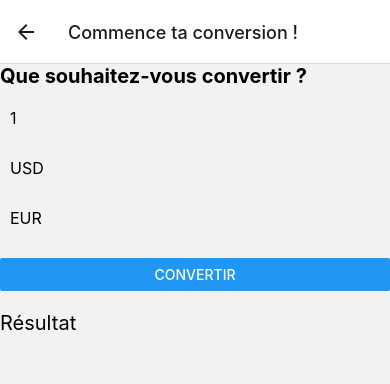
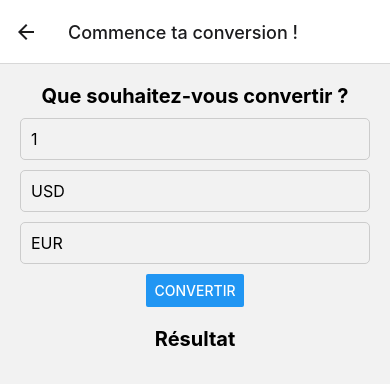
Before and after one commit to Zakaria-z/M1-Mobile, a React Native app: screen /Conversion in a window 390 px wide. Shown: the top 384 px of the page. Built offline with nearby package versions, Linux system fonts and the light colour scheme.

Commit message:
Modification front

```diff
--- a/package.json
+++ b/package.json
@@ -42,7 +42,7 @@
     "metro-react-native-babel-preset": "0.73.7",
     "prettier": "^2.4.1",
     "react-test-renderer": "18.2.0",
-    "typescript": "4.8.4"
+    "typescript": "^4.8.4"
   },
   "jest": {
     "preset": "react-native"
--- a/src/screens/conversion/index.js
+++ b/src/screens/conversion/index.js
@@ -1,5 +1,6 @@
 import React, { useState } from 'react';
 import { View, Text, TextInput, Button } from 'react-native';
+import styled from 'styled-components/native';
 
 const ConversionForm = ({ currencies }) => {
   const [baseCurrency, setBaseCurrency] = useState('USD');
@@ -18,36 +19,65 @@ const ConversionForm = ({ currencies }) => {
   };
 
   return (
-    <View>
-      <Text style={{ fontSize: 20, fontWeight: 'bold', marginBottom: 10 }}>
-        Que souhaitez-vous convertir ?
-      </Text>
-      <TextInput
-        style={{ fontSize: 16, padding: 10, marginBottom: 10 }}
+    <Container>
+      <Title>Que souhaitez-vous convertir ?</Title>
+      <Input
         value={amount}
         keyboardType="numeric"
+        placeholder="Montant"
         onChangeText={(text) => setAmount(text)}
       />
-      <TextInput
-        style={{ fontSize: 16, padding: 10, marginBottom: 10 }}
+      <Input
         value={baseCurrency}
+        placeholder="Devise de départ"
         onChangeText={(text) => setBaseCurrency(text.toUpperCase())}
       />
-      <TextInput
-        style={{ fontSize: 16, padding: 10, marginBottom: 20 }}
+      <Input
         value={targetCurrency}
+        placeholder="Devise cible"
         onChangeText={(text) => setTargetCurrency(text.toUpperCase())}
       />
-      <Button title="Convertir" onPress={handleConvert} />
+      <ConvertButton title="Convertir" onPress={handleConvert} />
       {result ? (
-        <Text style={{ fontSize: 20, fontWeight: 'bold', marginTop: 20 }}>
+        <ResultText>
           {result.toFixed(2)} {targetCurrency}
-        </Text>
+        </ResultText>
       ) : (
-        <Text style={{ fontSize: 20, marginTop: 20 }}>Résultat</Text>
+        <ResultText>Résultat</ResultText>
       )}
-    </View>
+    </Container>
   );
 };
 
+const Container = styled.View`
+  flex: 1;
+  align-items: center;
+  padding: 20px;
+`;
+
+const Title = styled.Text`
+  font-size: 20px;
+  font-weight: bold;
+  margin-bottom: 10px;
+`;
+
+const Input = styled.TextInput`
+  font-size: 16px;
+  padding: 10px;
+  margin-bottom: 10px;
+  border: 1px solid #ccc;
+  border-radius: 5px;
+  width: 100%;
+`;
+
+const ConvertButton = styled.Button`
+  margin-top: 20px;
+`;
+
+const ResultText = styled.Text`
+  font-size: 20px;
+  font-weight: bold;
+  margin-top: 20px;
+`;
+
 export default ConversionForm;
```
Also changed, not shown: 1 other file (tests, documents, lock files or other folders).
